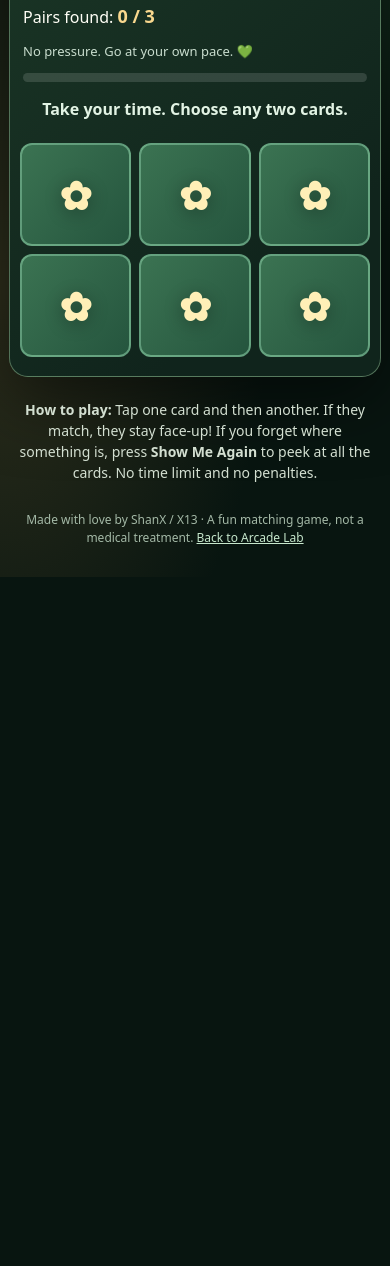
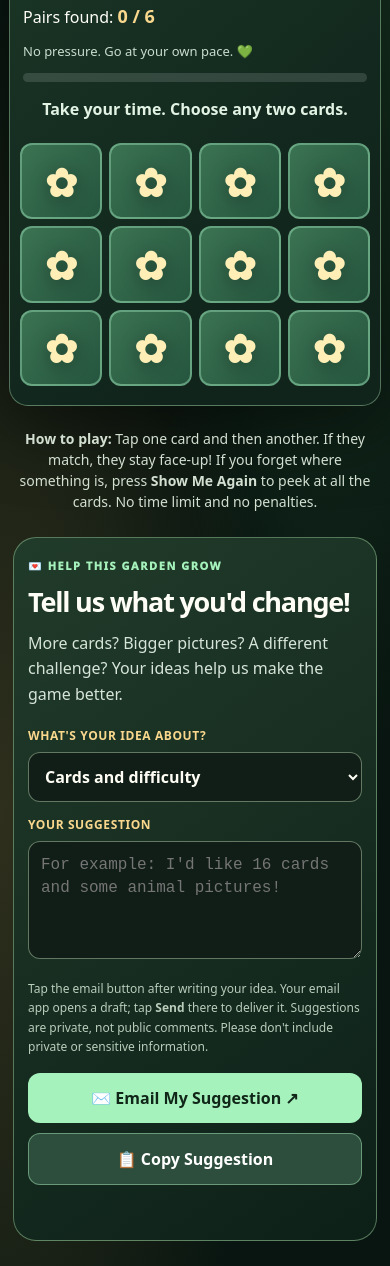
Before and after one commit to shanxservicesllc-png/shanxservices-preview, a plain HTML site: page arcade/games/memory-garden.html in a window 390 px wide. Shown: the part 405-1671 px from the top of the page. Before the commit the page ends 982 px from the top, so only its background shows below. Drawn offline with Linux system fonts and the light colour scheme.

Commit message:
Memory Garden: default 12 cards and add private player feedback by email

```diff
--- a/arcade/games/memory-garden.html
+++ b/arcade/games/memory-garden.html
@@ -50,6 +50,21 @@ select{color:#fff;background:#243e2d;border:1px solid #e7d29188;border-radius:12
 .win{margin:0 20px 22px;border:1px solid #f8d57e;background:#eedc9140;padding:22px;border-radius:17px;text-align:center}
 .win[hidden]{display:none}.win h2{color:var(--gold);font-size:25px;margin:0 0 8px}.win p{margin:0 0 15px}
 .instructions{max-width:680px;text-align:center;color:#d3dfd1;font-size:14px;margin:22px auto 0;padding:0 10px}
+.feedback{margin:31px auto 0;padding:26px;background:linear-gradient(145deg,#213b2a,#0d2018);border:1px solid #a7dba577;border-radius:23px}
+.feedback-tag{font-weight:1000;font-size:11px;letter-spacing:.14em;color:var(--mint)}
+.feedback h2{font-size:clamp(27px,4vw,37px);margin:8px 0;letter-spacing:-.045em}
+.feedback p{color:#d6e5d8;line-height:1.6;margin:0 0 19px}
+.feedback-grid{display:grid;grid-template-columns:1fr 2fr;gap:14px;align-items:start}
+.feedback label{display:block;margin-bottom:7px;color:var(--gold);font-size:12px;font-weight:900;letter-spacing:.05em}
+.feedback select,.feedback textarea{width:100%;background:#101e17;color:#fffef5;border:1px solid #bfdab37a;border-radius:12px;min-height:48px;padding:12px;font-size:16px}
+.feedback textarea{resize:vertical;min-height:108px;line-height:1.45}
+.feedback .feedback-help{margin:14px 0 17px;color:#bacdbb;font-size:12px}
+.feedback-actions{display:flex;gap:10px;flex-wrap:wrap}
+.feedback-email,.feedback-copy{display:inline-flex;align-items:center;justify-content:center;border-radius:12px;padding:13px 16px;font-weight:900;min-height:49px;text-decoration:none}
+.feedback-email{background:var(--mint);color:#102618}
+.feedback-copy{background:#2d4e3d;color:#fff;border:1px solid #9edbad88}
+.feedback-status{font-size:13px;color:#f8dc94;min-height:22px;margin-top:13px}
+@media(max-width:550px){.feedback{padding:20px 14px;margin:25px 4px 0}.feedback-grid{grid-template-columns:1fr}.feedback-actions>*{width:100%}}
 footer{text-align:center;color:#a4b9a7;font-size:12px;margin:28px 0 0}
 footer a{color:#c6e7cc}
 @media(max-width:550px){
@@ -79,19 +94,39 @@ header{padding:8px 9px 22px}header p{font-size:15px}
 <section class="game" aria-label="Memory matching game">
 <div class="toolbar">
 <fieldset><label for="level">CHOOSE YOUR GARDEN</label><select id="level">
-<option value="easy">🌱 Easy · 3 pairs</option>
-<option value="medium">🌻 Growing · 6 pairs</option>
-<option value="challenge">🌺 Blooming · 8 pairs</option>
+<option value="easy">🌱 Easy · 6 cards (3 pairs)</option>
+<option value="medium" selected>🌻 Growing · 12 cards (6 pairs)</option>
+<option value="challenge">🌺 Blooming · 16 cards (8 pairs)</option>
 </select></fieldset>
 <div class="controls"><button class="control" id="peek" type="button">👀 Show Me Again</button><button class="control primary" id="new" type="button">↻ New Game</button></div>
 </div>
-<div class="status"><div class="count">Pairs found: <strong id="found">0 / 3</strong></div><div class="help">No pressure. Go at your own pace. 💚</div></div>
-<div class="meter" role="progressbar" aria-label="Pairs matched" aria-valuemin="0" aria-valuemax="3" aria-valuenow="0" id="progress"><span id="fill"></span></div>
+<div class="status"><div class="count">Pairs found: <strong id="found">0 / 6</strong></div><div class="help">No pressure. Go at your own pace. 💚</div></div>
+<div class="meter" role="progressbar" aria-label="Pairs matched" aria-valuemin="0" aria-valuemax="6" aria-valuenow="0" id="progress"><span id="fill"></span></div>
 <div id="message" role="status" aria-live="polite">Take a look at the pictures, then find their matches!</div>
 <div id="cards" class="cards" aria-label="Matching cards"></div>
 <div class="win" id="win" hidden><h2>🌼 Beautifully Done! 🌼</h2><p id="winText">You matched all the pairs!</p><button class="control primary" id="next" type="button">Play Another Round ↗</button></div>
 </section>
 <div class="instructions"><strong>How to play:</strong> Tap one card and then another. If they match, they stay face-up! If you forget where something is, press <strong>Show Me Again</strong> to peek at all the cards. No time limit and no penalties.</div>
+<section class="feedback" id="feedback" aria-labelledby="feedbackTitle">
+<div class="feedback-tag">💌 HELP THIS GARDEN GROW</div>
+<h2 id="feedbackTitle">Tell us what you'd change!</h2>
+<p>More cards? Bigger pictures? A different challenge? Your ideas help us make the game better.</p>
+<div class="feedback-grid">
+<div><label for="feedbackKind">WHAT'S YOUR IDEA ABOUT?</label>
+<select id="feedbackKind">
+<option value="Cards and difficulty">Cards and difficulty</option>
+<option value="Pictures and colors">Pictures and colors</option>
+<option value="Controls and accessibility">Controls and accessibility</option>
+<option value="Something not working">Something not working</option>
+<option value="Other ideas">Other ideas</option>
+</select></div>
+<div><label for="feedbackText">YOUR SUGGESTION</label><textarea id="feedbackText" placeholder="For example: I'd like 16 cards and some animal pictures!" maxlength="1200" rows="4" aria-describedby="feedbackHelp"></textarea></div>
+</div>
+<p id="feedbackHelp" class="feedback-help">Tap the email button after writing your idea. Your email app opens a draft; tap <strong>Send</strong> there to deliver it. Suggestions are private, not public comments. Please don't include private or sensitive information.</p>
+<div class="feedback-actions"><a id="feedbackSend" class="feedback-email" href="mailto:henry.shannon@shanxservices.com?subject=Memory%20Garden%20Feedback">✉️ Email My Suggestion ↗</a>
+<button class="feedback-copy" id="feedbackCopy" type="button">📋 Copy Suggestion</button></div>
+<div id="feedbackStatus" role="status" aria-live="polite" class="feedback-status"></div>
+</section>
 <footer>Made with love by ShanX / X13 · A fun matching game, not a medical treatment. <a href="../index.html">Back to Arcade Lab</a></footer>
 </main>
 <script>
@@ -173,13 +208,38 @@ cancel();locked=true;selected=[];deck.forEach(x=>{x.open=false;x.preview=!x.matc
 say('Take a good look. No rush. 👀');paint();
 later(()=>{deck.forEach(x=>x.preview=false);locked=false;paint();say('Ready? Find your matching pictures.');},3000);
 }
+// Feedback stays private. The email application requires the player to press Send.
+const feedbackText=document.getElementById('feedbackText'),feedbackKind=document.getElementById('feedbackKind');
+const feedbackSend=document.getElementById('feedbackSend'),feedbackCopy=document.getElementById('feedbackCopy');
+const feedbackStatus=document.getElementById('feedbackStatus');
+function feedbackBody(){
+  return 'Hello! I played Memory Garden and have a suggestion.\n\nGame level: '+level.options[level.selectedIndex].text+'\nTopic: '+feedbackKind.value+'\n\nMy suggestion:\n'+feedbackText.value.trim()+'\n\nThank you!';
+}
+function feedbackMailto(){
+  return 'mailto:henry.shannon@shanxservices.com?subject='+encodeURIComponent('Memory Garden: '+feedbackKind.value)+'&body='+encodeURIComponent(feedbackBody());
+}
+function updateFeedback(){feedbackSend.href=feedbackMailto()}
+feedbackText.addEventListener('input',()=>{updateFeedback();feedbackStatus.textContent=''});
+feedbackKind.addEventListener('change',updateFeedback);
+level.addEventListener('change',updateFeedback);
+feedbackSend.addEventListener('click',e=>{
+ if(!feedbackText.value.trim()){e.preventDefault();feedbackStatus.textContent='Write a suggestion in the box first, then try again.';feedbackText.focus();return;}
+ feedbackStatus.textContent='Your email app should open with a draft. Please press Send in your email app to deliver it.';
+});
+feedbackCopy.addEventListener('click',async()=>{
+ if(!feedbackText.value.trim()){feedbackStatus.textContent='Write a suggestion in the box first.';feedbackText.focus();return;}
+ try{if(!navigator.clipboard||!navigator.clipboard.writeText)throw Error('Clipboard unavailable');
+ await navigator.clipboard.writeText(feedbackBody());feedbackStatus.textContent='Copied! You can paste your suggestion into an email or message.';
+ }catch(_){feedbackStatus.textContent='Copy is unavailable here. You can select the text in the box to copy it yourself.';}
+});
+updateFeedback();
 document.getElementById('new').addEventListener('click',begin);
 document.getElementById('next').addEventListener('click',begin);
 level.addEventListener('change',begin);
 peek.addEventListener('click',showAgain);
 if(new URLSearchParams(location.search).has('arcadeQA'))window.__gardenQA={
 state:()=>({level:level.value,matched,selected:selected.slice(),locked,cards:deck.map(c=>({...c})),status:message.textContent}),
-click:i=>choose(i),preview:showAgain,newGame:begin
+click:i=>choose(i),preview:showAgain,newGame:begin,feedbackDraft:feedbackMailto
 };
 begin();
 })();
```
